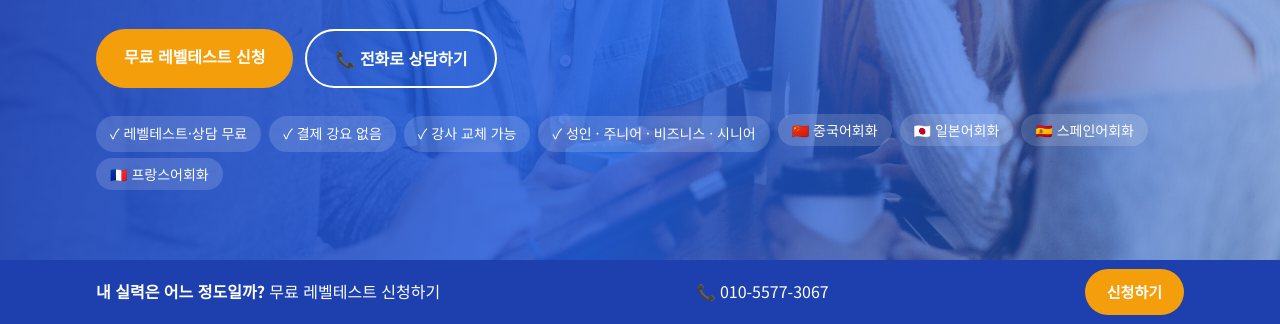
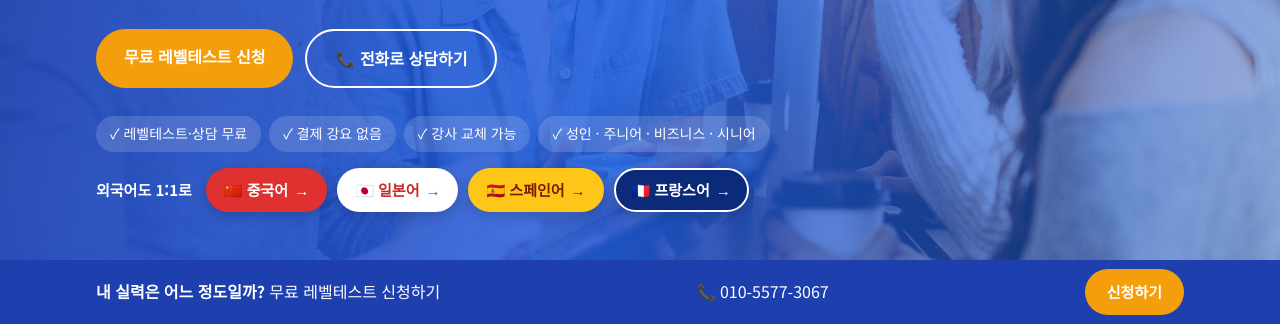
Before and after one commit to 0528lsr-dev/maltuim, a plain HTML site: page index.html in a window 1280 px wide. Shown: the part 476-800 px from the top of the page. Drawn offline with Linux system fonts and the light colour scheme.

Commit message:
첫 화면: 중국어·일본어·스페인어·프랑스어 색깔 버튼
Co-Authored-By: Claude Opus 5.5 <noreply@anthropic.com>

```diff
--- a/index.html
+++ b/index.html
@@ -54,6 +54,17 @@
   .logo { font-size: 22px; font-weight: 900; } .logo em { color: var(--main); font-style: normal; }
   nav { display: flex; gap: 18px; font-weight: 500; font-size: 15px; }
   nav a:hover { color: var(--main); }
+  .langs { display: flex; flex-wrap: wrap; align-items: center; gap: 10px; margin-top: 16px; }
+  .langs b { color: #fff; font-size: 15px; margin-right: 4px; }
+  .lg { display: inline-flex; align-items: center; gap: 6px; padding: 9px 18px; border-radius: 999px; font-weight: 800; font-size: 15px; box-shadow: 0 4px 14px rgba(0,0,0,.18); transition: transform .15s, box-shadow .15s; }
+  .lg i { font-style: normal; transition: transform .15s; }
+  .lg:hover { transform: translateY(-2px); box-shadow: 0 8px 20px rgba(0,0,0,.25); }
+  .lg:hover i { transform: translateX(3px); }
+  .lg.zh { background: #e03131; color: #fff; }
+  .lg.ja { background: #fff; color: #c92a2a; }
+  .lg.es { background: #ffc61a; color: #7a1d00; }
+  .lg.fr { background: #0b2a7a; color: #fff; border: 2px solid #fff; padding: 7px 16px; }
+  @media (max-width: 600px) { .langs b { width: 100%; } .lg { padding: 8px 14px; font-size: 14px; } .lg.fr { padding: 6px 12px; } }
   nav { align-items: center; }
   .dd { position: relative; }
   .dd-btn { background: none; border: 0; font: inherit; color: inherit; cursor: pointer; padding: 0; }
@@ -228,10 +239,13 @@
       <span>✓ 결제 강요 없음</span>
       <span>✓ 강사 교체 가능</span>
       <span>✓ 성인 · 주니어 · 비즈니스 · 시니어</span>
-      <a href="chinese.html" style="color:inherit"><span>🇨🇳 중국어회화</span></a>
-      <a href="japanese.html" style="color:inherit"><span>🇯🇵 일본어회화</span></a>
-      <a href="course/spanish.html" style="color:inherit"><span>🇪🇸 스페인어회화</span></a>
-      <a href="course/french.html" style="color:inherit"><span>🇫🇷 프랑스어회화</span></a>
+    </div>
+    <div class="langs">
+      <b>외국어도 1:1로</b>
+      <a href="chinese.html" class="lg zh">🇨🇳 중국어 <i>→</i></a>
+      <a href="japanese.html" class="lg ja">🇯🇵 일본어 <i>→</i></a>
+      <a href="course/spanish.html" class="lg es">🇪🇸 스페인어 <i>→</i></a>
+      <a href="course/french.html" class="lg fr">🇫🇷 프랑스어 <i>→</i></a>
     </div>
   </div>
 </section>
```
